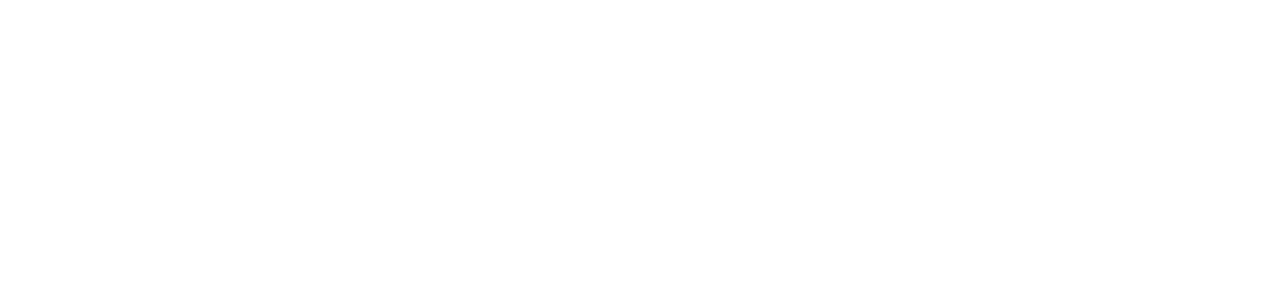
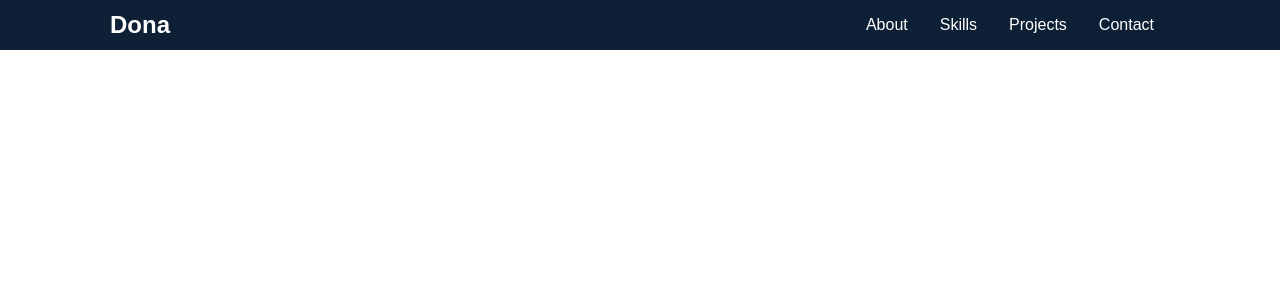
Before and after one commit to DonithaM/portfolio, a React (Create React App) app: page / in a window 1280 px wide. Shown: the top 300 px of the page. Built offline with nearby package versions, Linux system fonts and the light colour scheme.

Commit message:
Sidebar and navbar menu open and close logic

```diff
--- a/src/App.js
+++ b/src/App.js
@@ -1,20 +1,22 @@
 import React from "react";
-import "./App.css";
+// import "./App.css";
+import GlobalStyles from "./GlobalStyles";
 import styled from "styled-components";
 import { BrowserRouter, Switch, Route } from "react-router-dom";
 
-import Navbar from "./components/Navbar";
+import Home from "./pages/Home";
 
 const App = () => {
   return (
     <BrowserRouter>
-      <div>
+      <GlobalStyles />
+      {/* <div>
         <Switch>
-          <Route exact path="/navbar">
-            <Navbar />
-          </Route>
+          <Route exact path="/navbar"> */}
+      <Home />
+      {/* </Route>
         </Switch>
-      </div>
+      </div> */}
     </BrowserRouter>
   );
 };
--- /dev/null
+++ b/src/GlobalStyles.js
@@ -0,0 +1,45 @@
+import { createGlobalStyle } from "styled-components";
+
+export default createGlobalStyle`
+:root {
+      --font-family: 'Cabin', sans-serif;
+      --primary-magenta: #b5179e;
+      --bright-pink: #f72585;
+      --body-pink:#ffc2e2;
+      --deep-blue: #0e2036;
+    }
+html, body, div, span, applet, object, iframe,
+  h1, h2, h3, h4, h5, h6, p, blockquote, pre,
+  a, abbr, acronym, address, big, cite, code,
+  del, dfn, em, img, ins, kbd, q, s, samp,
+  small, strike, strong, sub, sup, tt, var,
+  b, u, i, center,
+  dl, dt, dd, ol, ul, li,
+  fieldset, form, label, legend,
+  caption, tbody, tfoot, thead, tr, th, td,
+  article, aside, canvas, details, embed,
+  figure, figcaption, footer, header, hgroup,
+  menu, nav, output, ruby, section, summary,
+  time, mark, audio, video {
+    margin: 0;
+    padding: 0;
+    border: 0;
+    vertical-align: baseline;
+  }
+
+  body{
+    scroll-behavior: smooth;
+    position: relative; //to fix sticky header and footer positions
+    /* overflow: hidden;  */
+  }
+
+/* GLOBAL STYLES */
+*,
+*:before,
+*:after {
+  box-sizing: border-box;
+  -webkit-font-smoothing: antialiased;
+  font-family: var(--font-family);
+}
+
+`;
--- a/src/components/Navbar/NavStyles.js
+++ b/src/components/Navbar/NavStyles.js
@@ -6,7 +6,7 @@ export const Nav = styled.nav`
   position: sticky;
   top: 0;
   z-index: 2;
-  background: #000;
+  background: var(--deep-blue);
   height: 50px;
   display: flex;
   justify-content: center;
@@ -46,7 +46,7 @@ export const Hamburger = styled.div`
     position: absolute;
     top: 0;
     right: 0;
-    transform: translate(-100%, 60%);
+    transform: translate(-100%, 50%); //
     cursor: pointer;
     font-size: 1.5rem;
     color: #fff;
@@ -75,8 +75,14 @@ export const NavLinks = styled(LinkScroll)`
   text-decoration: none;
   padding: 0 1rem;
   cursor: pointer;
+  transition: 0.2s ease-in-out; //for out
 
   &.active {
     border-bottom: 3px solid red;
   }
+
+  &:hover {
+    color: var(--bright-pink);
+    transition: 0.2s ease-in-out; //both in and out
+  }
 `;
--- a/src/components/Navbar/index.js
+++ b/src/components/Navbar/index.js
@@ -10,14 +10,14 @@ import {
   NavLinks,
 } from "./NavStyles";
 
-const Navbar = () => {
+const Navbar = ({ toggleMenu }) => {
   return (
     <>
       <Nav>
         <NavWrapper>
           {/* here, Logo is a react-router link */}
           <Logo to="/">Dona</Logo>
-          <Hamburger>
+          <Hamburger onClick={toggleMenu}>
             <GiHamburgerMenu />
           </Hamburger>
           <NavMenu>
--- /dev/null
+++ b/src/components/Sidebar/SidebarStyles.js
@@ -0,0 +1,64 @@
+import styled from "styled-components";
+import { FaTimes } from "react-icons/fa";
+import { Link as LinkRouter } from "react-router-dom";
+import { Link as LinkScroll } from "react-scroll";
+
+export const SidebarWrapper = styled.aside`
+  position: fixed;
+  top: 0;
+  left: 0;
+  z-index: 10;
+  width: 100%;
+  height: 100%;
+  background: var(--deep-blue);
+  display: grid;
+  align-items: center;
+  transition: 0.3s ease-in-out;
+  opacity: ${({ isOpen }) => (isOpen ? "100%" : "0")};
+  top: ${({ isOpen }) => (isOpen ? "0" : "-100%")};
+`;
+
+export const CloseIcon = styled(FaTimes)`
+  color: #fff;
+`;
+
+export const Icon = styled.div`
+  font-size: 1.7rem;
+  position: absolute;
+  top: 1.2rem;
+  right: 1.2rem;
+  background: transparent;
+  cursor: pointer;
+`;
+
+export const MenuWrapper = styled.div`
+  color: #fff;
+`;
+
+export const SidebarMenu = styled.ul`
+  display: grid;
+  grid-template-columns: 1fr;
+  grid-template-rows: repeat(4, 50px); //
+  text-align: center;
+
+  @media screen and (max-width: 480px) {
+    grid-template-rows: repeat(4, 50px); //
+  }
+`;
+
+export const SidebarLink = styled(LinkScroll)`
+  font-size: 1.5rem;
+  text-decoration: none;
+  list-style: none;
+  color: #fff;
+  display: flex;
+  align-items: center;
+  justify-content: center;
+  transition: 0.2s ease-in-out; //
+  cursor: pointer;
+
+  &:hover {
+    color: var(--bright-pink);
+    transition: 0.2s ease-in-out;
+  }
+`;
--- /dev/null
+++ b/src/components/Sidebar/index.js
@@ -0,0 +1,37 @@
+import React from "react";
+import {
+  SidebarWrapper,
+  Icon,
+  CloseIcon,
+  MenuWrapper,
+  SidebarLink,
+  SidebarMenu,
+} from "./SidebarStyles";
+
+const Sidebar = ({ isOpen, toggleMenu }) => {
+  return (
+    <SidebarWrapper isOpen={isOpen} onClick={toggleMenu}>
+      <Icon onClick={toggleMenu}>
+        <CloseIcon />
+      </Icon>
+      <MenuWrapper>
+        <SidebarMenu>
+          <SidebarLink to="about" onClick={toggleMenu}>
+            About
+          </SidebarLink>
+          <SidebarLink to="skills" onClick={toggleMenu}>
+            Skills
+          </SidebarLink>
+          <SidebarLink to="project" onClick={toggleMenu}>
+            Projects
+          </SidebarLink>
+          <SidebarLink to="contact" onClick={toggleMenu}>
+            Contact
+          </SidebarLink>
+        </SidebarMenu>
+      </MenuWrapper>
+    </SidebarWrapper>
+  );
+};
+
+export default Sidebar;
--- /dev/null
+++ b/src/pages/Home.js
@@ -0,0 +1,20 @@
+import React, { useState } from "react";
+import Navbar from "../components/Navbar";
+import Sidebar from "../components/Sidebar";
+
+const Home = () => {
+  const [isOpen, setIsOpen] = useState(false);
+
+  const toggleMenu = () => {
+    setIsOpen(!isOpen);
+  };
+
+  return (
+    <>
+      <Sidebar isOpen={isOpen} toggleMenu={toggleMenu} />
+      <Navbar toggleMenu={toggleMenu} />
+    </>
+  );
+};
+
+export default Home;
```
